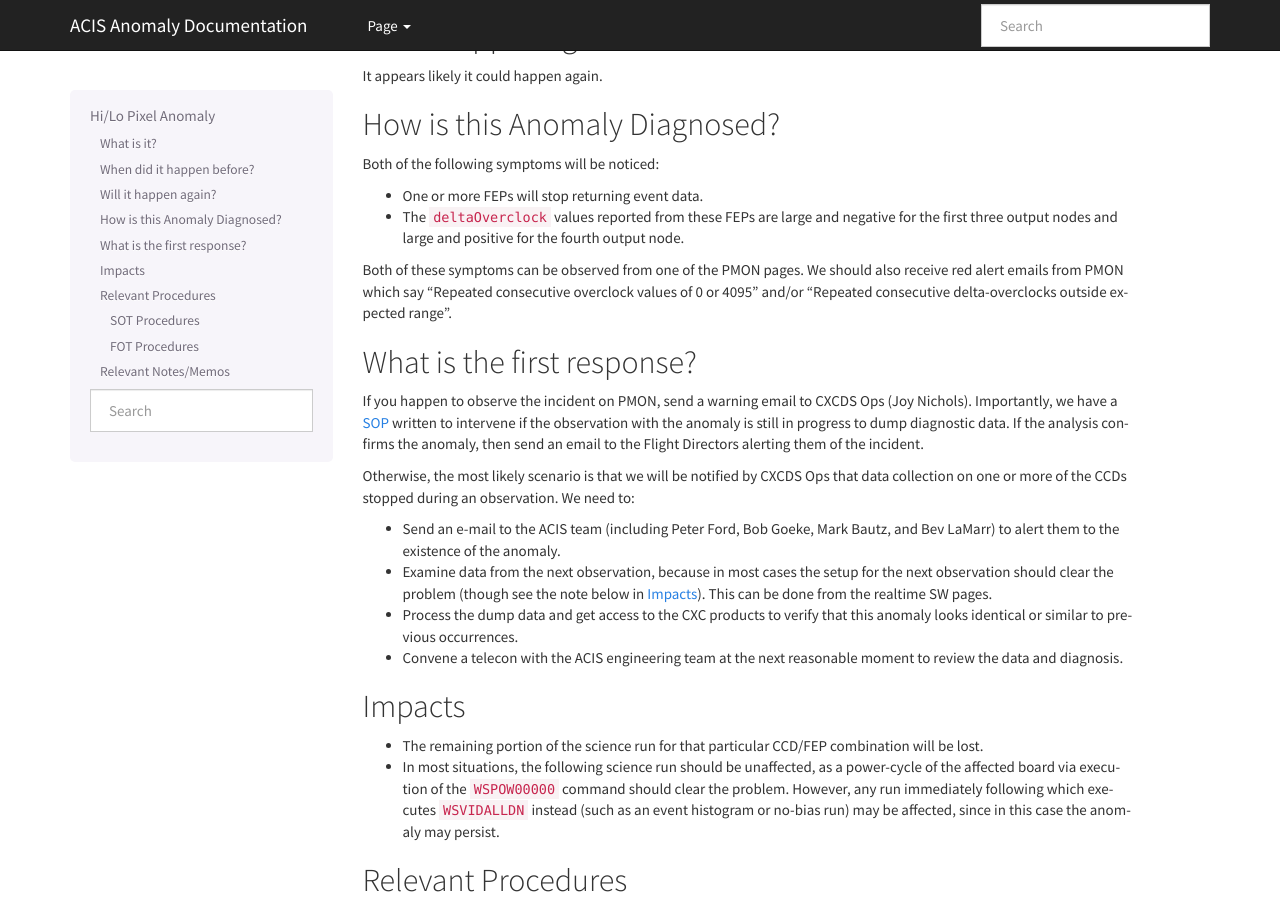
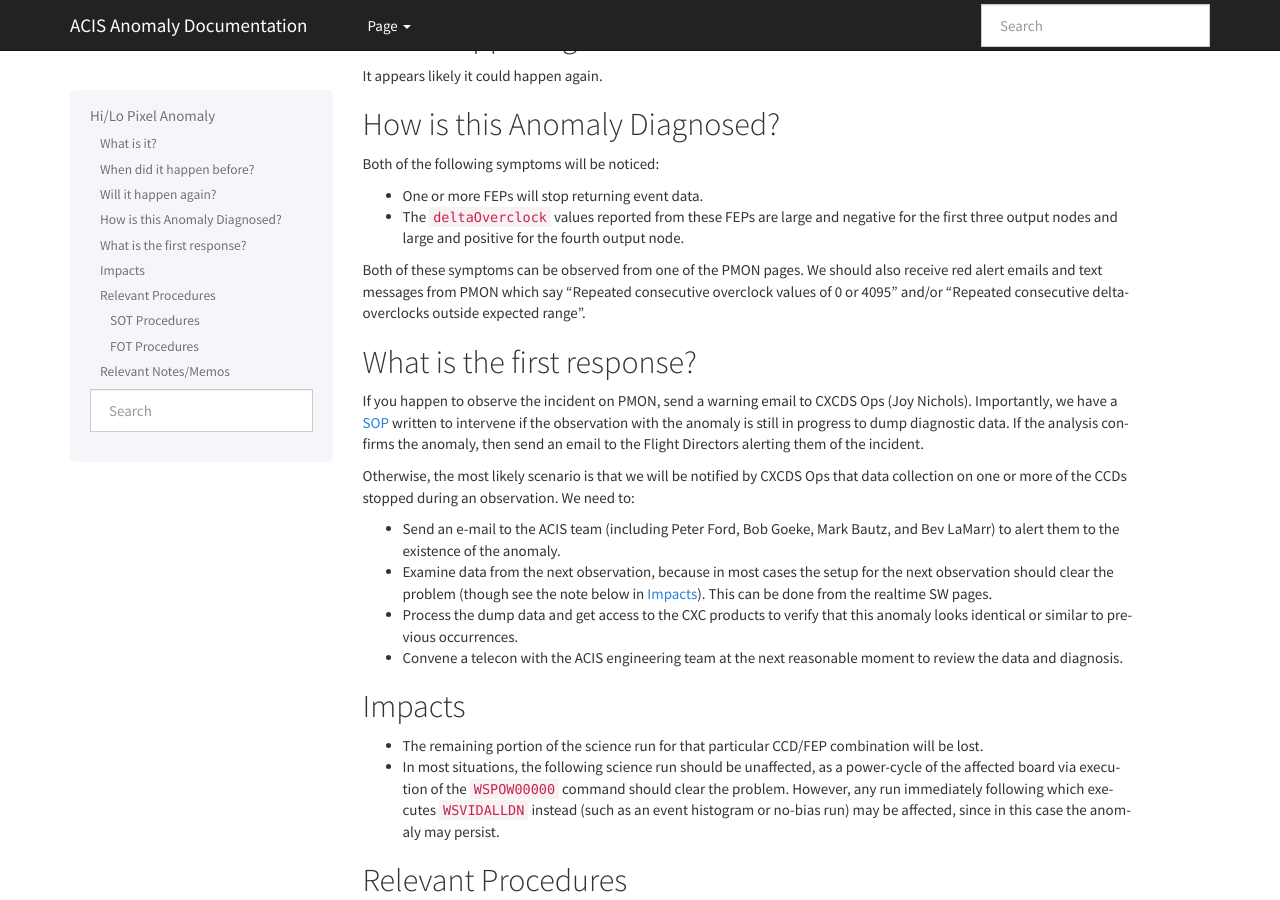
Before and after one commit to acisops/acis_anomaly_pages, a Sphinx documentation site: the page built from source/hi_lo_anomaly.rst, in a window 1280 px wide and 900 px high, scrolled down 377 px. Built offline with Sphinx 7.4.7, drawn with Linux system fonts in a browser that asks for light colours.

Commit message:
we'll also receive text messages

```diff
--- a/source/hi_lo_anomaly.rst
+++ b/source/hi_lo_anomaly.rst
@@ -33,8 +33,9 @@ Both of the following symptoms will be noticed:
   for the first three output nodes and large and positive for the fourth output node.
 
 Both of these symptoms can be observed from one of the PMON pages. We should also
-receive red alert emails from PMON which say "Repeated consecutive overclock values
-of 0 or 4095" and/or "Repeated consecutive delta-overclocks outside expected range".
+receive red alert emails and text messages from PMON which say "Repeated consecutive
+overclock values of 0 or 4095" and/or "Repeated consecutive delta-overclocks outside
+expected range".
 
 What is the first response?
 ---------------------------
```
